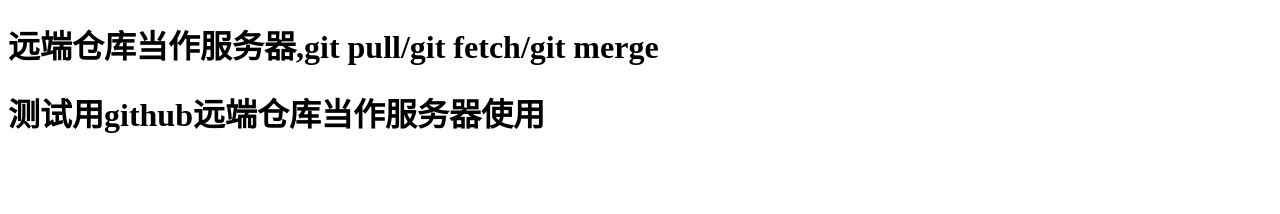
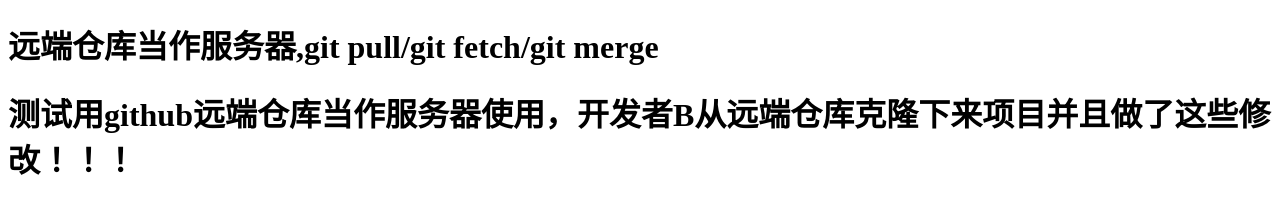
Before and after one commit to zhaohonglee-git/realDemo, a plain HTML site: page index.html in a window 1280 px wide. Drawn offline with Linux system fonts and the light colour scheme.

Commit message:
developB change index.html

```diff
--- a/index.html
+++ b/index.html
@@ -7,6 +7,6 @@
 </head>
 <body>
   <h1>远端仓库当作服务器,git pull/git fetch/git merge</h1>
-  <h1>测试用github远端仓库当作服务器使用</h1>
+  <h1>测试用github远端仓库当作服务器使用，开发者B从远端仓库克隆下来项目并且做了这些修改！！！</h1>
 </body>
 </html>
```
